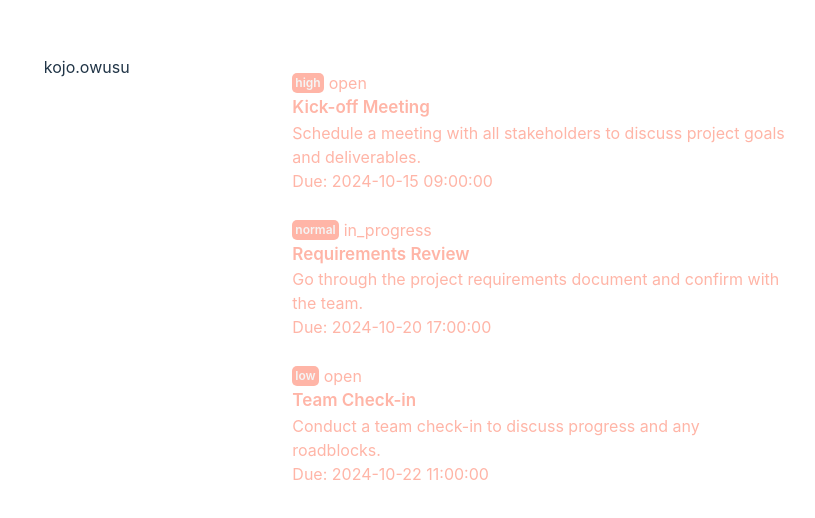
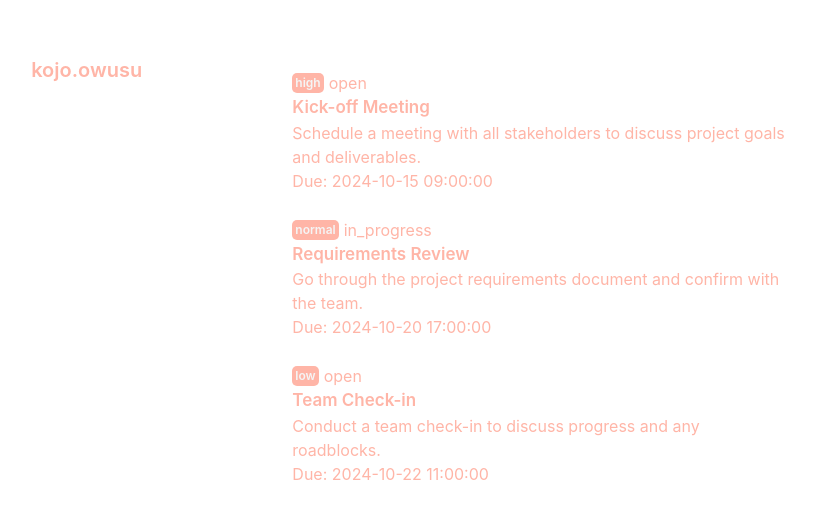
Before and after one commit to irungundigirigi/task-manager, a React (Vite) app: page / in a window 1280 px wide. Shown: the top 518 px of the page, without its empty margins (91-906 px from the left). Built offline with nearby package versions, Linux system fonts and the light colour scheme.

Commit message:
more styles

```diff
--- a/src/App.css
+++ b/src/App.css
@@ -10,6 +10,9 @@
 .left {
   flex: 2;
   margin: 15px;
+  font-size: 20px;
+  color: #ffb5a7;
+  font-weight: 600;
 }
 
 .right {
```
